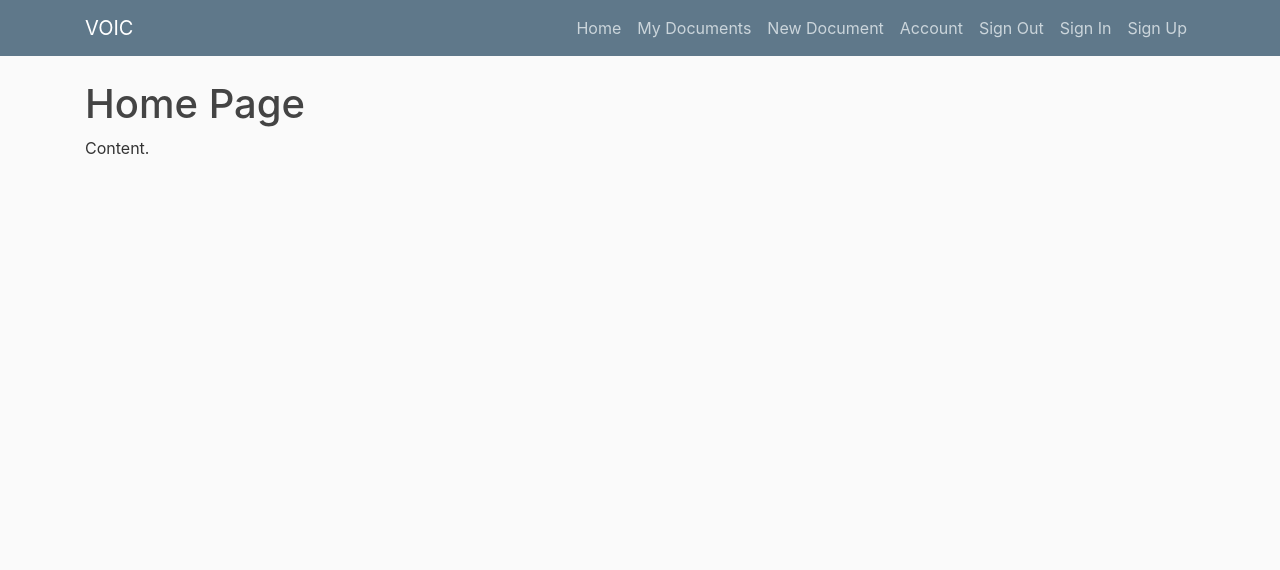
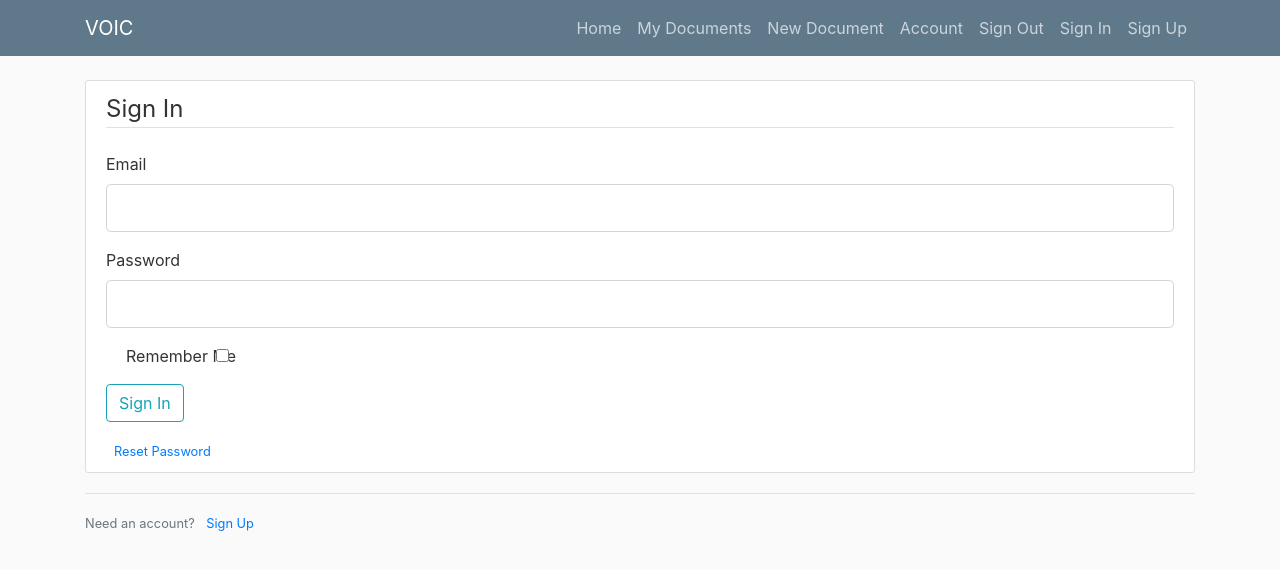
Before and after one commit to austinpkugler/voic, a Flask app: page /sign-in in a window 1280 px wide. Shown: the top 570 px of the page. Run offline with Flask 2, Linux system fonts and the light colour scheme; some libraries are stand-ins or nearby versions.

Commit message:
added sign in stuff. next stop: home page

```diff
--- a/voic/routes.py
+++ b/voic/routes.py
@@ -21,9 +21,21 @@ def new_document():
 def edit_document():
     return flask.render_template('forms/edit-document.html')
 
-@app.route('/sign-in')
+@app.route('/sign-in', methods=['GET', 'POST'])
 def sign_in():
-    return flask.render_template('forms/sign-in.html')
+    # if current_user.is_authenticated:
+    #     return redirect(url_for('home'))
+
+    form = forms.LoginForm()
+    # if form.validate_on_submit():
+    #     user = User.query.filter_by(email=form.email.data).first()
+    #     if user and bcrypt.check_password_hash(user.password, form.password.data):
+    #         login_user(user, remember=form.remember.data)
+    #         next_page = request.args.get('next')
+    #         return redirect(next_page) if next_page else redirect(url_for('home'))
+    #     else:
+    #         flash(f'Incorrect email or password.', 'danger')
+    return flask.render_template('forms/sign-in.html', title='Sign In', form=form)
 
 @app.route('/sign-up')
 def sign_up():
--- a/voic/templates/forms/sign-in.html
+++ b/voic/templates/forms/sign-in.html
@@ -1,6 +1,53 @@
 {% extends "base.html" %}
 
 {% block content %}
-  <h1>Home Page</h1>
-  <p>Content.</p>
+  <div class="content-section">
+    <form method="POST" action="">
+      {{ form.hidden_tag() }}
+      <fieldset class="form-group">
+        <legend class="border-bottom mb-4">Sign In</legend>
+        <div class="form-group">
+          {{ form.email.label(class="form-control-label") }}
+          {% if form.email.errors %}
+            {{ form.email(class="form-control form-control-lg is-invalid") }}
+            <div class="invalid-feedback">
+              {% for error in form.email.errors %}
+                <span>{{ error }}</span>
+              {% endfor %}
+            </div>
+          {% else %}
+            {{ form.email(class="form-control form-control-lg") }}
+          {% endif %}
+        </div>
+        <div class="form-group">
+          {{ form.password.label(class="form-control-label") }}
+          {% if form.password.errors %}
+            {{ form.password(class="form-control form-control-lg is-invalid") }}
+            <div class="invalid-feedback">
+              {% for error in form.password.errors %}
+                <span>{{ error }}</span>
+              {% endfor %}
+            </div>
+          {% else %}
+            {{ form.password(class="form-control form-control-lg") }}
+          {% endif %}
+        </div>
+        <div class="form-check">
+          {{ form.remember.label(class="form-check-label") }}
+          {{ form.remember(class="form-check-input") }}
+        </div>
+      </fieldset>
+      <div class="form-group">
+        {{ form.submit(class="btn btn-outline-info") }}
+      </div>
+      <small class="text-muted ml-2">
+        <a href="#">Reset Password</a>
+      </small>
+    </form>
+  </div>
+  <div class="border-top pt-3">
+    <small class="text-muted">
+      Need an account? <a class="ml-2" href="{{ url_for('sign_up') }}">Sign Up</a>
+    </small>
+  </div>
 {% endblock %}
```
